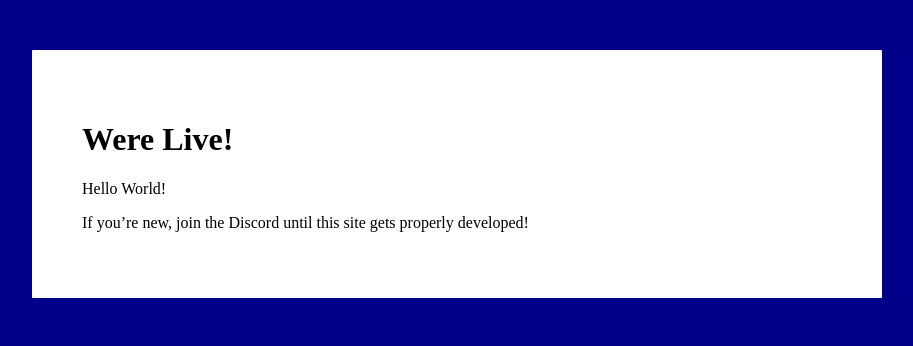
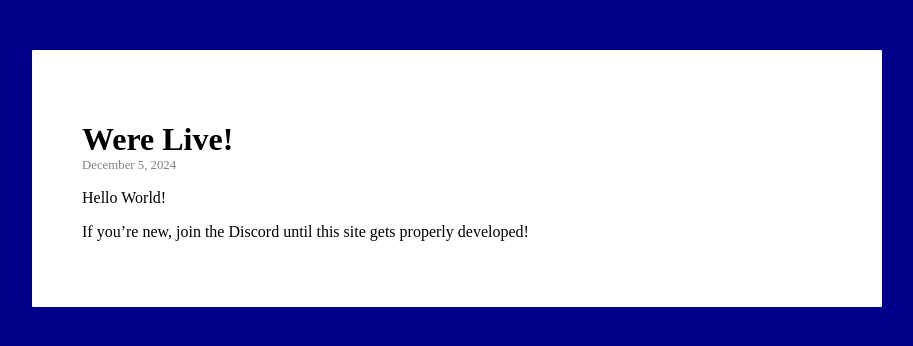
Before and after one commit to uoftwebloggingclub/uoftwebloggingclub.neocities.org, a Jekyll site: the page built from _posts/2024-12-05-hello.md, in a window 1280 px wide. Shown: the top 346 px of the page, without its empty margins (183-1096 px from the left). Built offline with Jekyll 4.4.1, drawn with Linux system fonts in a browser that asks for light colours.

Commit message:
Date to post pages + formatting

```diff
--- a/_layouts/post.html
+++ b/_layouts/post.html
@@ -2,6 +2,6 @@
 layout: default
 ---
 
-<h1>{{ page.title }}</h1>
-
+<h1 class="title">{{ page.title }}</h1>
+<p class="date">{{ page.date | date: "%B %e, %Y" }}</p>
 {{ content }}
--- a/assets/css/index.scss
+++ b/assets/css/index.scss
@@ -15,3 +15,13 @@ body {
     padding: 50px 50px 50px 50px;
     border-radius: 1px;
 }
+
+.date {
+    color: gray;
+    font-size: 80%;
+    margin-top: 0;
+}
+
+.title {
+    margin-bottom: 0;
+}
```
